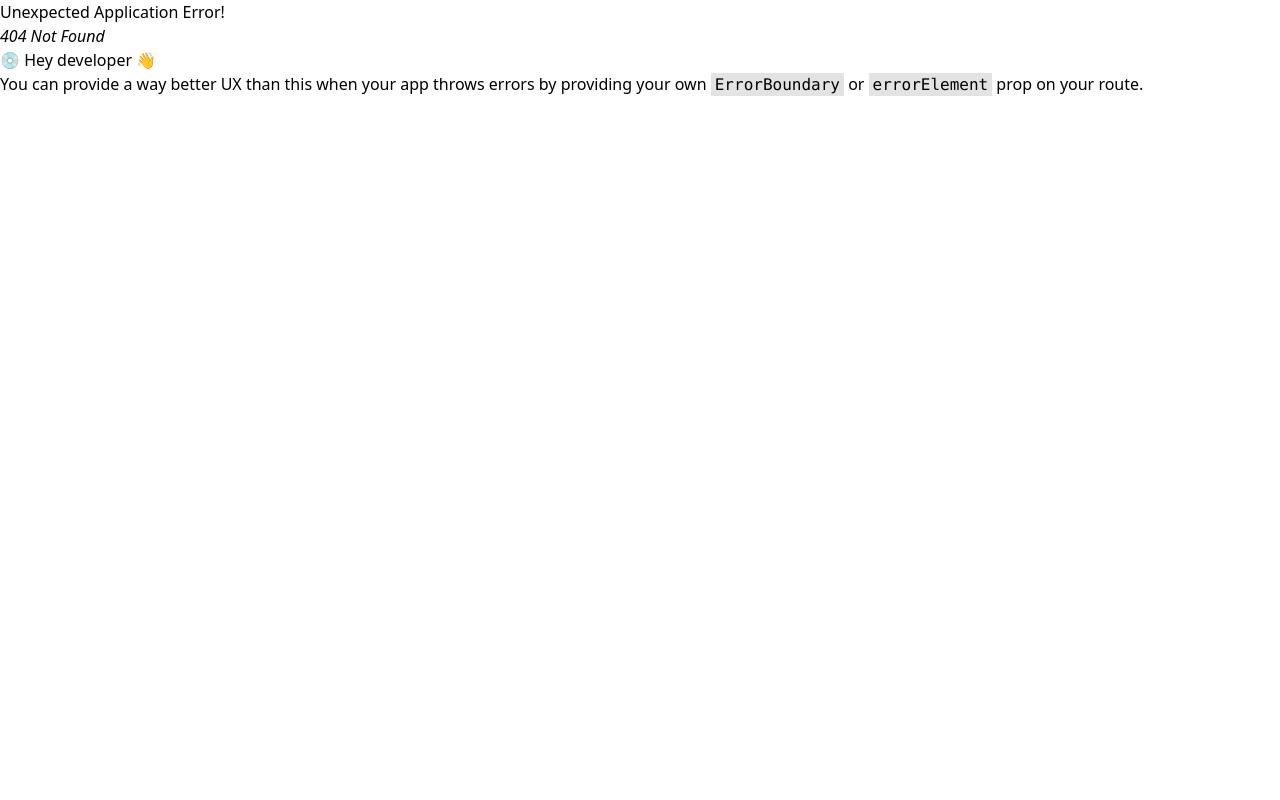
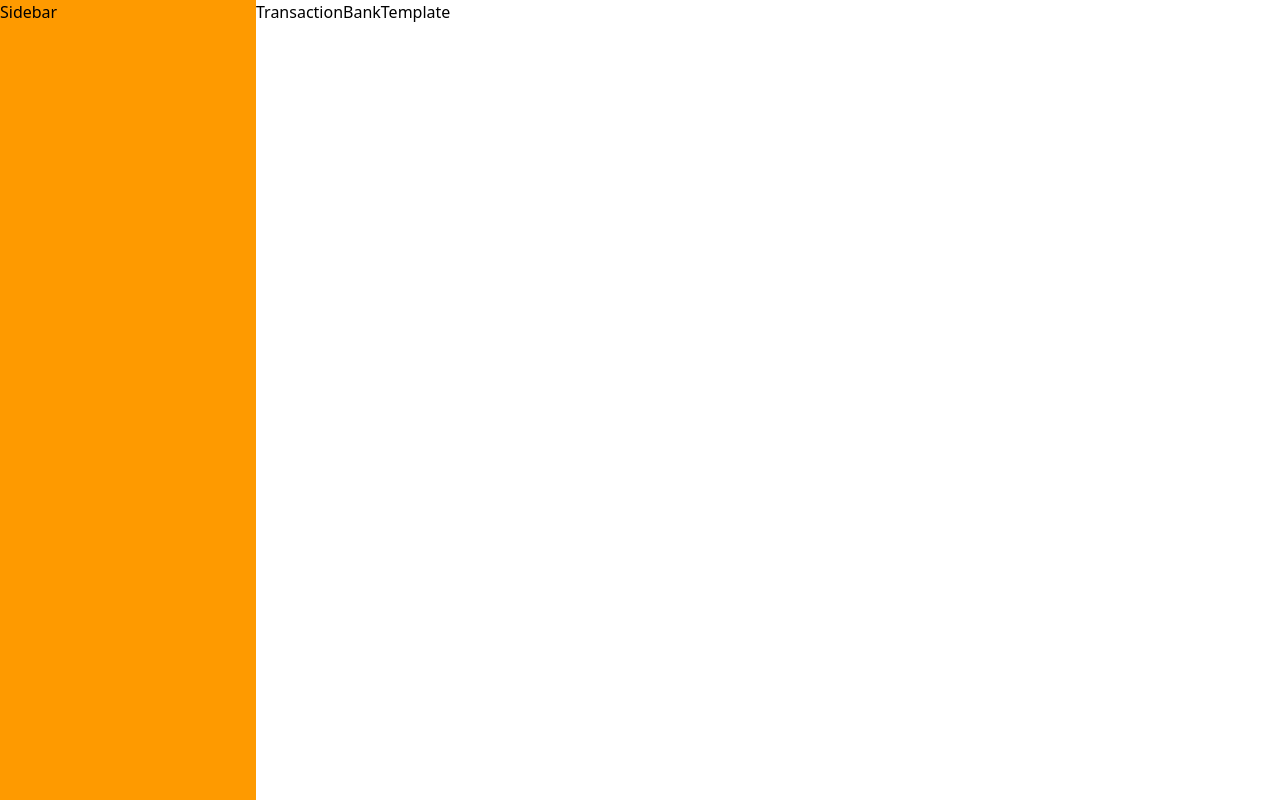
Before and after one commit to ndelacruz-2023048/Bank_Obama_Frontend, a React (Vite) app: page /transactions in a window 1280 px wide. Before the commit this address had no page. Built offline with nearby package versions, Linux system fonts and the light colour scheme.

Commit message:
Rutas para TransactionsBank

```diff
--- /dev/null
+++ b/src/Page/TransactionBankFormPage.jsx
@@ -0,0 +1,8 @@
+import React from 'react'
+import { TransactionBankForm } from '../components/organimos/forms/TransactionBankForm'
+
+export const TransactionBankFormPage = () => {
+  return (
+    <TransactionBankForm/>
+  )
+}
--- /dev/null
+++ b/src/Page/TransactionBankPage.jsx
@@ -0,0 +1,8 @@
+import React from 'react'
+import { TransactionBankTemplate } from '../components/template/TransactionBankTemplate'
+
+export const TransactionBankPage = () => {
+  return (
+    <TransactionBankTemplate/>
+  )
+}
--- /dev/null
+++ b/src/components/organimos/forms/TransactionBankForm.jsx
@@ -0,0 +1,7 @@
+import React from 'react'
+
+export const TransactionBankForm = () => {
+  return (
+    <div>TransactionBankForm</div>
+  )
+}
--- /dev/null
+++ b/src/components/template/TransactionBankTemplate.jsx
@@ -0,0 +1,7 @@
+import React from 'react'
+
+export const TransactionBankTemplate = () => {
+  return (
+    <div>TransactionBankTemplate</div>
+  )
+}
```
Also changed, not shown: src/routers/routes.jsx (+11 -1 lines).
